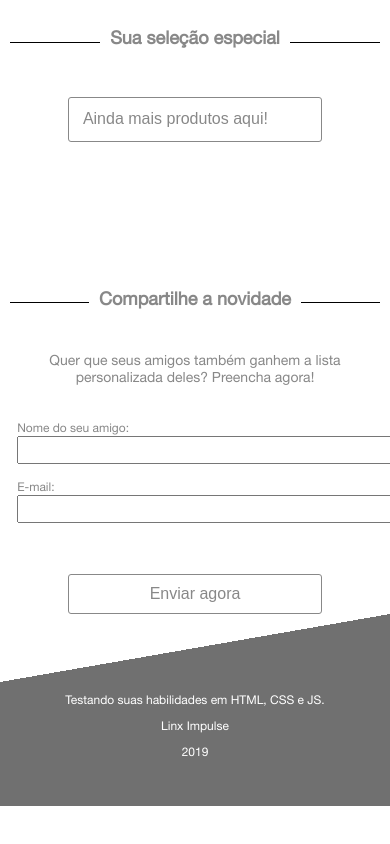
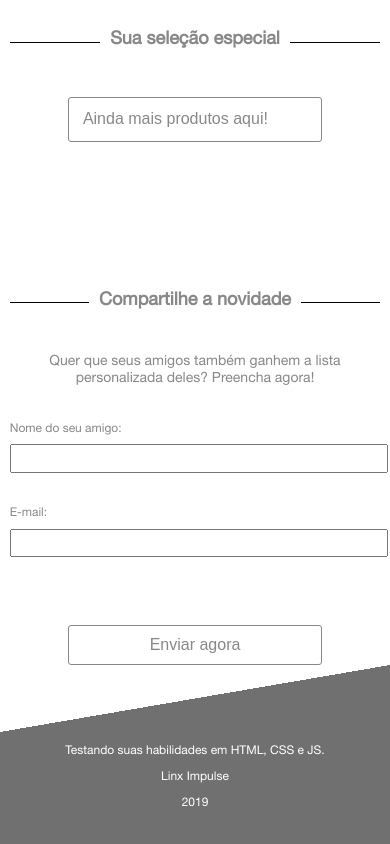
Before and after one commit to robertaavila/products_api, a plain HTML site: page index.html in a window 390 px wide. Shown: the part 1072-1916 px from the top of the page. Before the commit the page ends 1878 px from the top, so only its background shows below. Drawn offline with Linux system fonts and the light colour scheme; no server answers.

Commit message:
Ajuste na responsividade do input do formulário newsletter.

```diff
--- a/responsive.css
+++ b/responsive.css
@@ -166,17 +166,17 @@
 
     .newsletter_form__column input{
         margin: 2vh 0;
-        width: 100vw;
-        margin: auto;
+        width: 95vw;
     }
 
     .newsletter_form__column label{
         margin-top: 2vh;
-        margin-bottom: 0;
+        margin-bottom: -1vh;
     }
 
     .newsletter_form__column{
-        width: 95vw;
+        width: 100vw;
+        margin: 0;
     }
 
     .newsletter {
```
